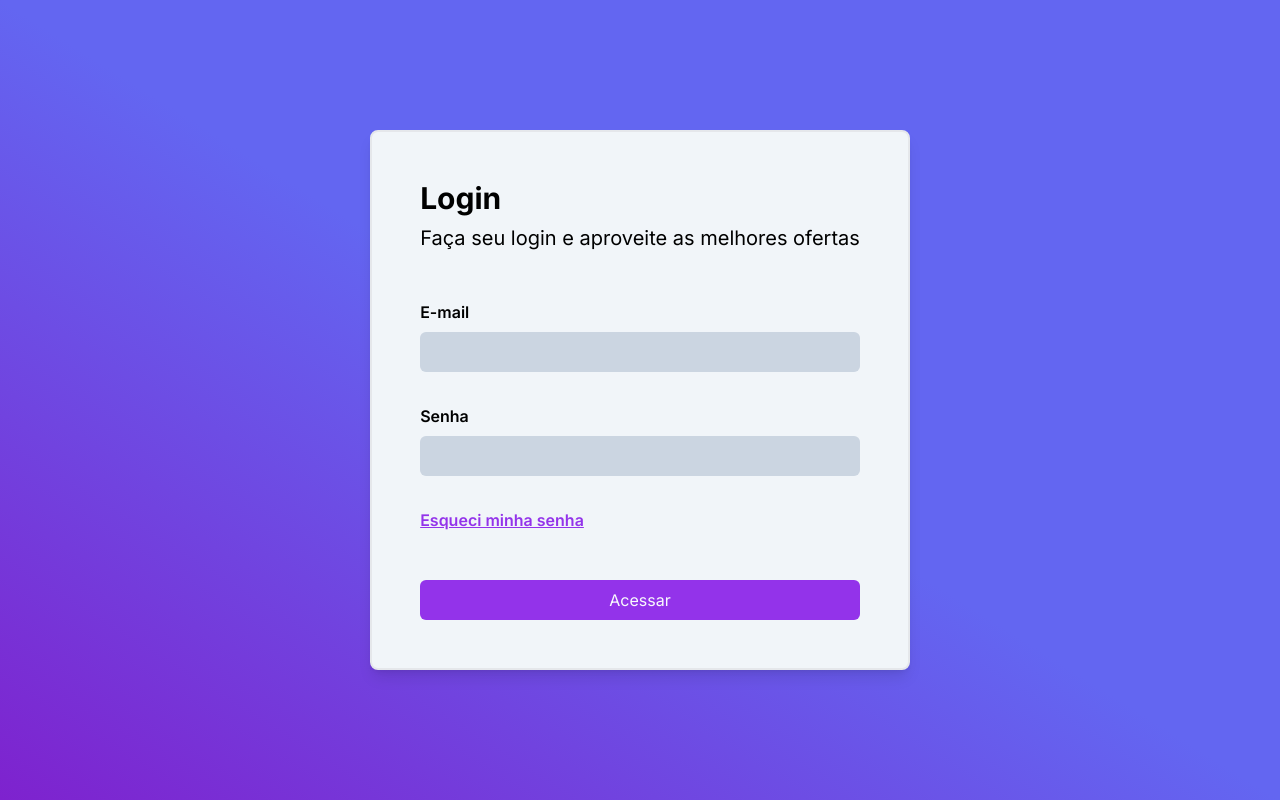
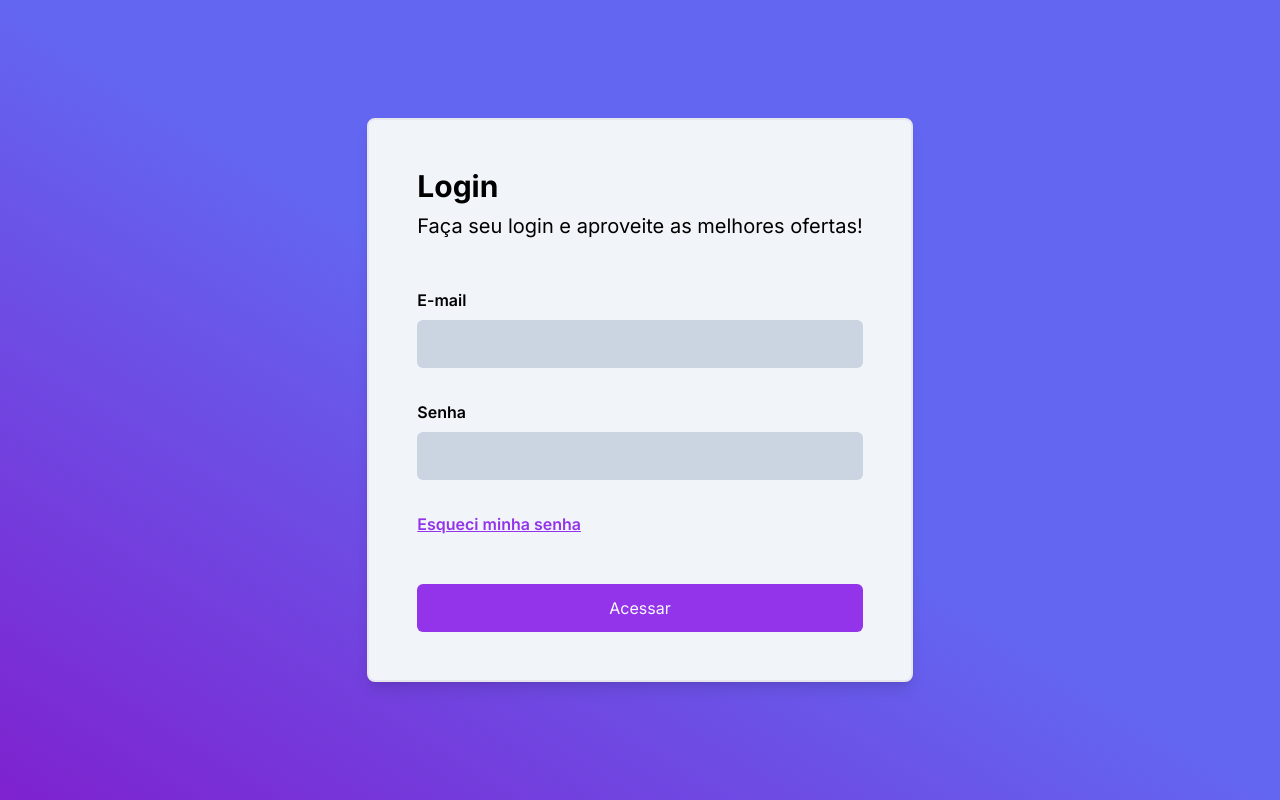
Before and after one commit to igutzzz/funcionarios, a Next.js app: page /login in a window 1280 px wide. Built offline with nearby package versions, Linux system fonts and the light colour scheme.

Commit message:
ui: some changes

```diff
--- a/app/login/page.js
+++ b/app/login/page.js
@@ -8,17 +8,17 @@ export default function Login() {
             <div className="p-12 shadow-lg border-2 rounded-lg bg-slate-100 mx-4">
                 <div>
                     <h1 className="font-bold text-3xl mb-2">Login</h1>
-                    <h2 className="font-regular text-xl">Faça seu login e aproveite as melhores ofertas</h2>
+                    <h2 className="font-regular text-xl">Faça seu login e aproveite as melhores ofertas!</h2>
                 </div>
                 <div className="mt-12">
                     <div>
                         <label htmlFor="email" className="font-semibold">E-mail</label> <br />
-                        <input type="email" name="email" id="email" className="px-4 py-2 bg-slate-300 rounded-md mb-8 mt-2 w-full" /> <br />
+                        <input type="email" name="email" id="email" className="px-4 py-3 bg-slate-300 rounded-md mb-8 mt-2 w-full" /> <br />
                         <label htmlFor="password" className="font-semibold">Senha</label> <br />
-                        <input type="password" name="password" id="password" className="px-4 py-2 bg-slate-300 rounded-md mb-8 mt-2 w-full" />
+                        <input type="password" name="password" id="password" className="px-4 py-3 bg-slate-300 rounded-md mb-8 mt-2 w-full" />
                     </div>
                     <a href="#" className="font-semibold underline text-purple-600 mb-2 ">Esqueci minha senha</a> <br />
-                    <button className={inter.className+" mt-12 bg-purple-600 w-full rounded-md text-center py-2 text-slate-50"}>Acessar</button>
+                    <button className={inter.className+" mt-12 bg-purple-600 w-full rounded-md text-center py-3 text-slate-50 transition-all ease-in-out hover:cursor-pointer hover:bg-purple-500"}>Acessar</button>
                 </div>
             </div>
         </main>
```
